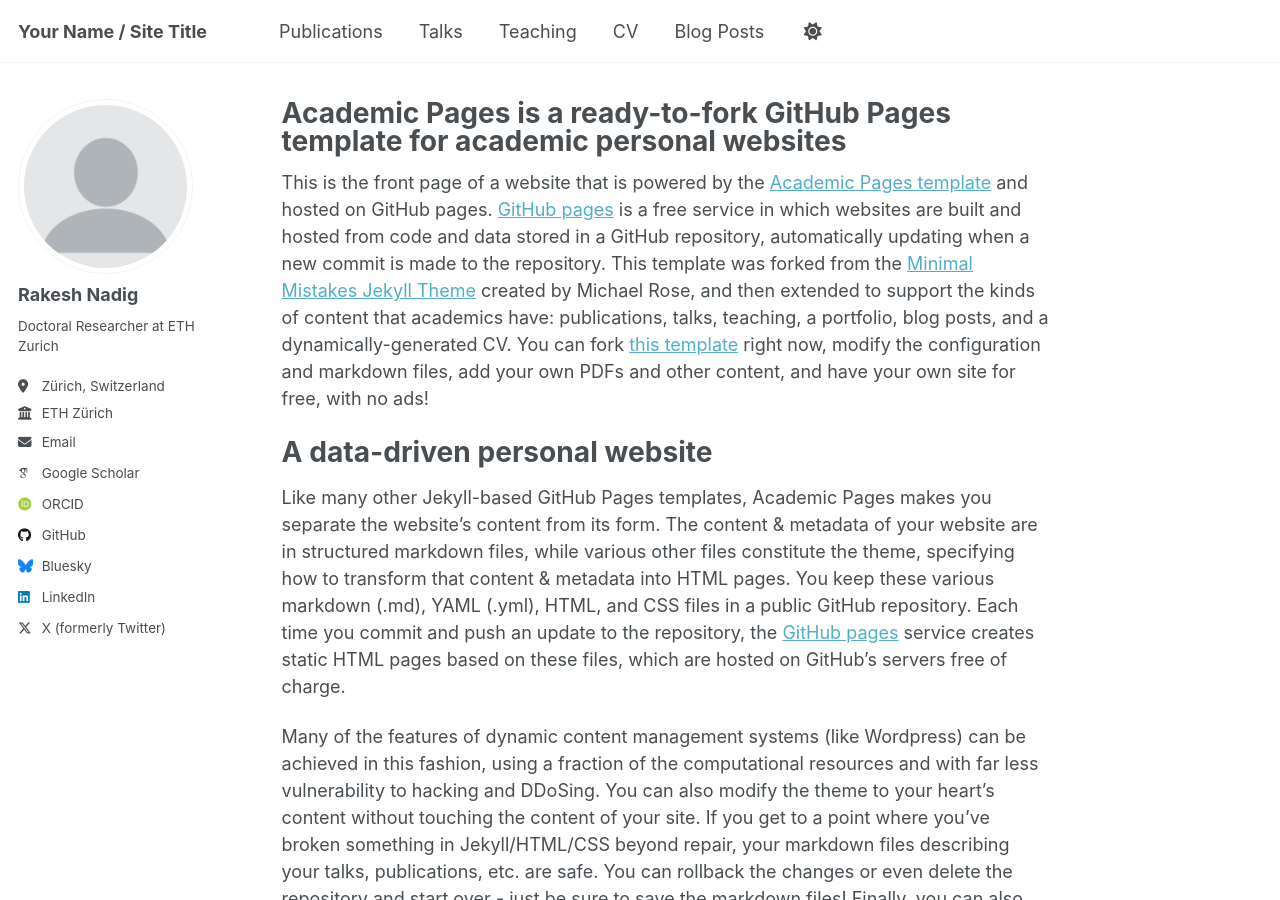
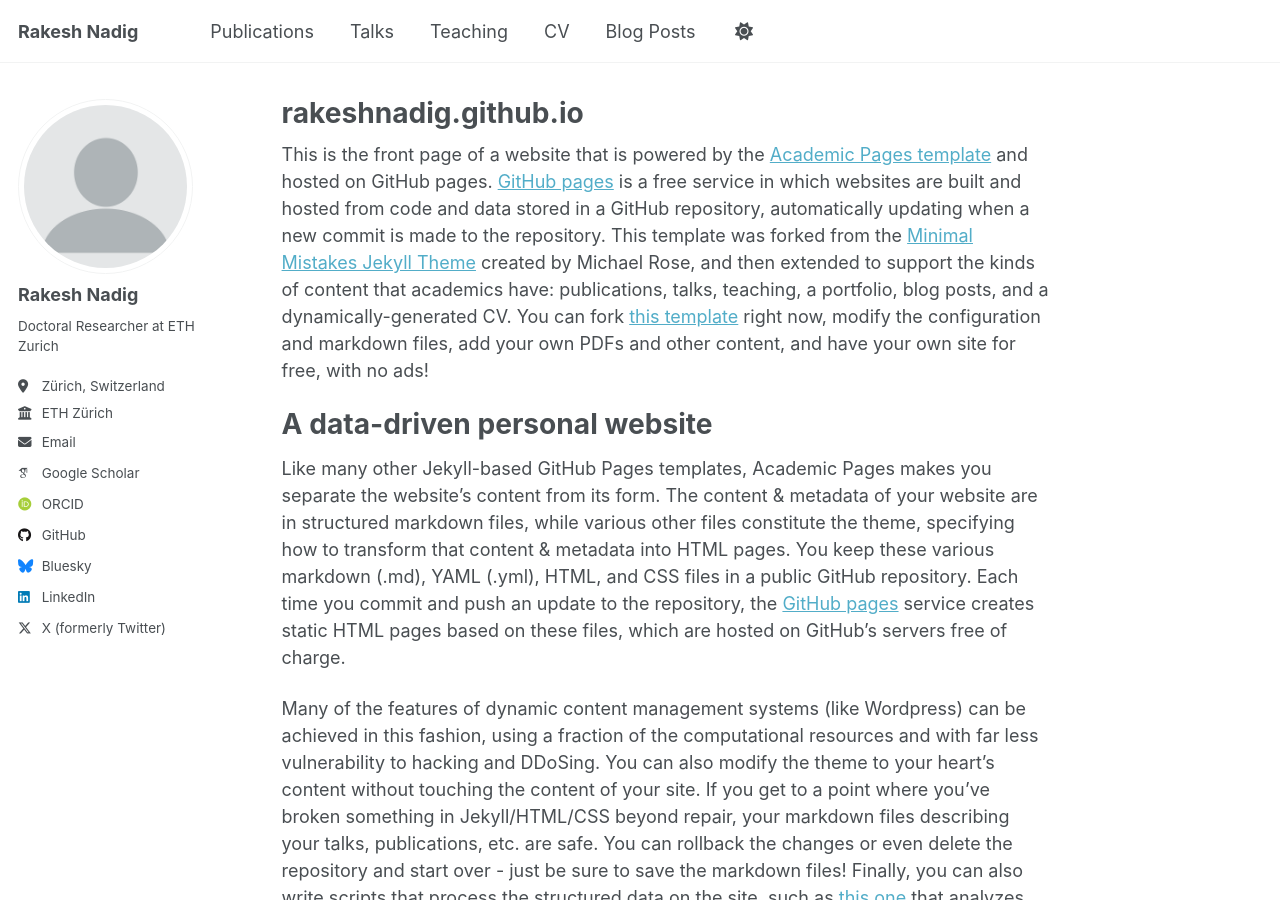
Before and after one commit to rakeshnadig/rakeshnadig.github.io, a Jekyll site: the page built from _pages/about.md, in a window 1280 px wide and 900 px high. Built offline with Jekyll 4.4.1, drawn with Linux system fonts in a browser that asks for light colours; some web fonts are replaced.

Commit message:
updates
updates

```diff
--- a/_config.yml
+++ b/_config.yml
@@ -9,13 +9,13 @@
 # Basic Site Settings
 locale                   : "en-US"
 site_theme               : "default"
-title                    : "Your Name / Site Title"
+title                    : "Rakesh Nadig"
 title_separator          : "-"
 name                     : &name "Rakesh Nadig"
 description              : &description "Doctoral Researcher at ETH Zurich"
 url                      : https://rakeshnadig.github.io # the base hostname & protocol for your site e.g. "https://[your GitHub username].github.io"
 baseurl                  : "" # the subpath of your site, e.g. "/blog"
-repository               : "academicpages/academicpages.github.io"
+repository               : "rakeshnadig/rakeshnadig.github.io"
 
 # Site Author - The following control what appear as part of the author content on the side bar.
 #               If a field is blank the icon and link will not appear, otherwise it will be shown.
--- a/_pages/about.md
+++ b/_pages/about.md
@@ -1,6 +1,6 @@
 ---
 permalink: /
-title: "Academic Pages is a ready-to-fork GitHub Pages template for academic personal websites"
+title: "rakeshnadig.github.io"
 author_profile: true
 redirect_from:
   - /about/
```
